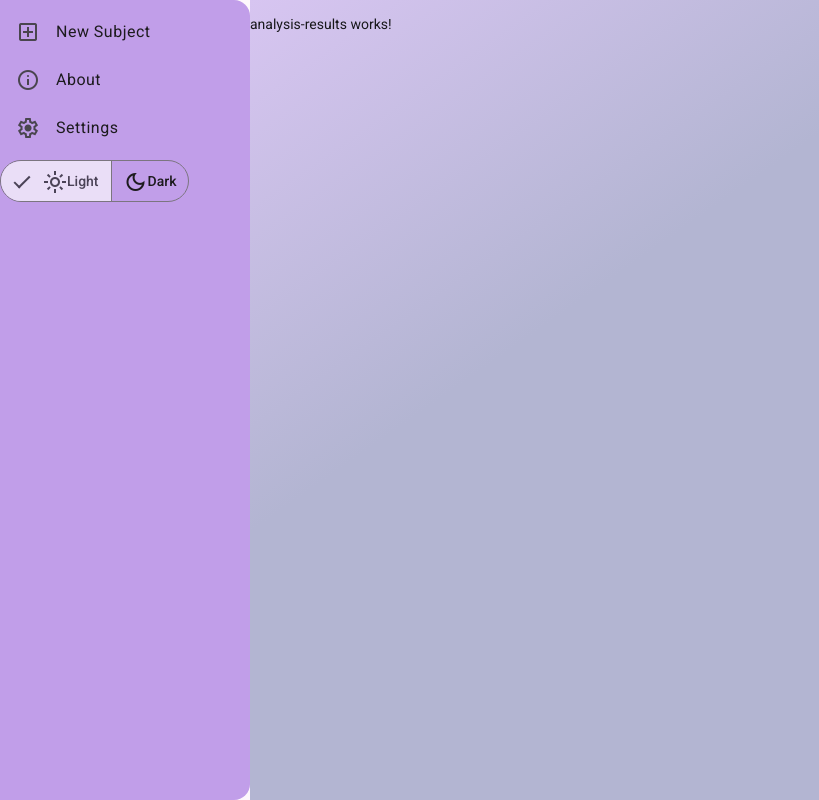
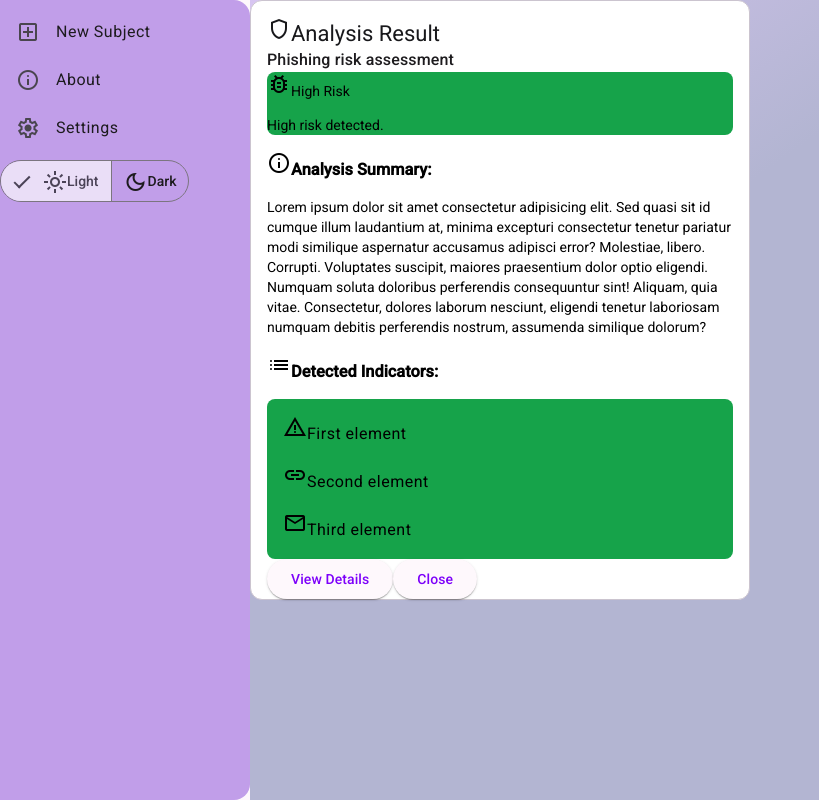
Before and after one commit to PatrikFe3/PSR-Lens-Monorepo, an Angular app in the folder frontend/: page /analysis-results in a window 1280 px wide. Shown: the whole page, without its empty margins (0-819 px from the left). Built offline with nearby package versions, Linux system fonts and the light colour scheme.

Commit message:
Add analysis result routing, with the card component

```diff
--- a/frontend/src/app/components/analysis-result/analysis-result.html
+++ b/frontend/src/app/components/analysis-result/analysis-result.html
@@ -6,7 +6,7 @@
         </mat-card-subtitle>
     </mat-card-header>
 
-    <mat-card-content>
+    <mat-card-content class="cardTitles">
         <div class="resultsContainer">
             <mat-icon>bug_report</mat-icon>
             <span>High Risk</span>
@@ -25,15 +25,15 @@
         <h3><mat-icon aria-hidden="true">list</mat-icon>Detected Indicators:</h3>
         <div class="detectedIndicators">
             <mat-list>
-                <mat-list-item>First element</mat-list-item>
-                <mat-list-item>Second element</mat-list-item>
-                <mat-list-item>Third element</mat-list-item>
+                <mat-list-item><mat-icon aria-hidden="true">warning</mat-icon>First element</mat-list-item>
+                <mat-list-item><mat-icon aria-hidden="true">link</mat-icon>Second element</mat-list-item>
+                <mat-list-item><mat-icon aria-hidden="true">mail</mat-icon>Third element</mat-list-item>
             </mat-list>
         </div>
-        <button matButton>
+        <button matButton="elevated" class="analysisResulBTN">
             View Details
         </button>
-        <button matButton>
+        <button matButton="elevated" class="analysisResulBTN">
             Close
         </button>
     </mat-card-content>
--- a/frontend/src/app/components/analysis-result/analysis-result.scss
+++ b/frontend/src/app/components/analysis-result/analysis-result.scss
@@ -1,4 +1,36 @@
+.cardBody {
+    background-color: white;
+    display: block;
+    height: 600px;
+    width: 500px;
+}
+
 .cardHeader {
-    background: var(--psr-sidebar);
-    color: var(--psr-text);
+    background: var(--psr-analysis-header);
 }
+
+.resultsContainer {
+    background: var(--psr-risk-low);
+    color: var(--psr-risk-text-pass);
+    border-radius: 0.5rem;
+}
+
+.analysisSummary {
+    background: var(--psr-analysis-summary-div);
+    border-radius: 0.5rem;
+    color: black;
+}
+
+.cardTitles {
+    color: black;
+}
+
+.detectedIndicators {
+    background: var(--psr-risk-low);
+    color: black;
+    border-radius: 0.5rem;
+}
+
+.detectedIndicators mat-list-item {
+  --mat-list-list-item-label-text-color: black;
+}
--- a/frontend/src/app/pages/analysis-results/analysis-results.html
+++ b/frontend/src/app/pages/analysis-results/analysis-results.html
@@ -1 +1 @@
-<p>analysis-results works!</p>
+<app-analysis-result></app-analysis-result>
--- a/frontend/src/app/pages/analysis-results/analysis-results.ts
+++ b/frontend/src/app/pages/analysis-results/analysis-results.ts
@@ -1,7 +1,8 @@
 import { Component } from '@angular/core';
+import { AnalysisResult } from '../../components/analysis-result/analysis-result';
 
 @Component({
-  imports: [],
+  imports: [AnalysisResult],
   selector: 'app-analysis-results',
   styleUrl: './analysis-results.scss',
   templateUrl: './analysis-results.html',
--- a/frontend/src/styles/_variables.scss
+++ b/frontend/src/styles/_variables.scss
@@ -23,7 +23,13 @@ html.dark-theme {
     --psr-border: #3f3f46;
     --psr-sidebar: #1a0829;
 
-    --psr-risk-low: #4ade80;
+    --psr-analysis-header: #6750A4;
+    --psr-analysis-summary-div: #CBBBE5;
+
+    --psr-risk-low: #AAEC9D;
+    --psr-risk-text-pass: #27551A;
     --psr-risk-medium: #fbbf24;
+    --psr-risk-text-warning: #656437;
     --psr-risk-high: #f87171;
+    --psr-risk-text-error: #6B2A2A;
 }
```
Also changed, not shown: frontend/src/app/components/analysis-result/analysis-result.ts (+13 -2 lines).
